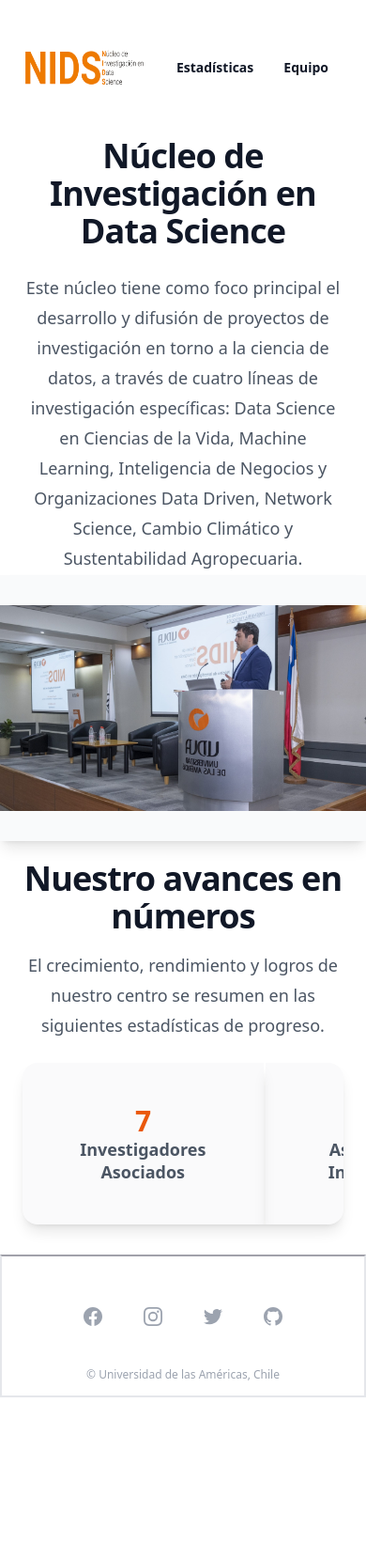
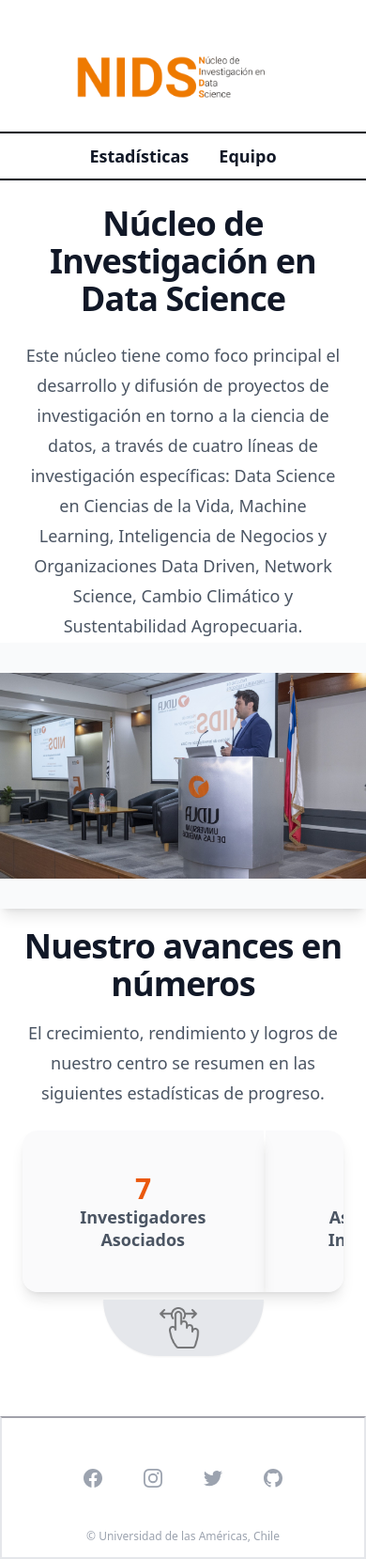
Before and after one commit to Franco-Marchese/nids-static, a website: page index.html in a window 390 px wide. Shown: the whole page at 94% size. Before the commit the page ends 1487 px from the top, so only its background shows below. Drawn offline with Linux system fonts and the light colour scheme.

Commit message:
Cambios a la versión móbil realizados

```diff
--- a/index.html
+++ b/index.html
@@ -10,27 +10,30 @@
     </head>
 
     <header class="bg-white">
-        <nav class="mx-auto flex max-w-7xl items-center justify-between p-6 lg:px-8" aria-label="Global">
-            <div class="flex lg:flex-1">
-              <a href="index.html" class="-m-1.5 p-1.5">
+      <nav class="mx-auto flex max-w-7xl items-center justify-between py-6 lg:px-8" aria-label="Global">
+        <!-- Menu mobil -->
+        <!-- Logo NIDS -->
+        <div class="w-full pb-3 border-b-2 border-gray-950 md:hidden">
+          <div class="grid grid-cols-5 border-b-2 border-gray-950 md:flex-1 md:hidden">
+            <a href="../../index.html" class="col-start-2 col-span-3">
+                <span class="sr-only">NIDS</span>
+                <img class="h-26 w-full" src="./src/templates/img/extras/nids.png" alt="">
+            </a>
+          </div>
+          <div class="flex flex-1 justify-center mt-3 md:hidden">
+            <a href="#stats" class="px-4 text-lg font-semibold leading-6 text-gray-900 hover:text-orange-600">Estadísticas<span aria-hidden="true"></span></a>
+            <a href="./src/templates/team.html" target=blank_ class="px-4 text-lg font-semibold leading-6 text-gray-900 hover:text-orange-600">Equipo<span aria-hidden="true"></span></a>
+          </div>
+          </div>
+        </div>
+        <!-- Menu de escritorio -->
+        <!-- Logo NIDS -->
+        <div class="hidden md:flex md:flex-1">
+          <a href="../../index.html" class="-m-1.5 p-1.5">
               <span class="sr-only">NIDS</span>
               <img class="h-24 w-48" src="./src/templates/img/extras/nids.png" alt="">
           </a>
         </div>
-            <!-- <div class="flex lg:hidden">
-              <button type="button" class="-m-2.5 inline-flex items-center justify-center rounded-md p-2.5 text-gray-700">
-                  <span class="sr-only">Open main menu</span>
-                  <svg class="h-6 w-6" fill="none" viewBox="0 0 24 24" stroke-width="1.5" stroke="currentColor" aria-hidden="true">
-                  <path stroke-linecap="round" stroke-linejoin="round" d="M3.75 6.75h16.5M3.75 12h16.5m-16.5 5.25h16.5" />
-                  </svg>
-              </button>
-            </div> -->
-            <!-- Menu mobil -->
-            <div class="flex flex-1 justify-end md:hidden">
-              <a href="#stats" class="px-4 text-sm font-semibold leading-6 text-gray-900 hover:text-orange-600">Estadísticas<span aria-hidden="true"></span></a>
-              <a href="./src/templates/team.html" target=blank_ class="px-4 text-sm font-semibold leading-6 text-gray-900 hover:text-orange-600">Equipo<span aria-hidden="true"></span></a>
-            </div>
-            <!-- Menu de escritorio -->
         <div class="hidden md:flex md:flex-1 md:justify-end">
           <a href="#stats" class="px-4 text-sm font-semibold leading-6 text-gray-900 hover:text-orange-600">Estadísticas<span aria-hidden="true"></span></a>
           <a href="./src/templates/team.html" target=blank_ class="px-4 text-sm font-semibold leading-6 text-gray-900 hover:text-orange-600">Equipo<span aria-hidden="true"></span></a>
@@ -180,6 +183,12 @@
                           <dt class="text-lg font-semibold leading-6 text-gray-600">Participación en programas de Postgrado UDLA</dt>
                         </div>
                   </dl>
+                  <div class="mb-8 pt-2 grid grid-cols-4 md:hidden">
+                    <div class="bg-gray-200 rounded-b-full shadow-sm p-2 col-start-2 col-span-2 grid grid-cols-3">
+                      <!-- <p class="text-center text-white">Desliza</p> -->
+                      <img class="h-11 w-11 col-start-2 animate-pulse" src="./src/templates/img/extras/swipe.png" alt="">
+                    </div>
+                  </div>
               </div>
           </div>
       </div>
```
Also changed, not shown: src/templates/team.html (+35 -26 lines), src/styles/output.css, src/templates/img/extras/swipe.png (added). Lines whose indentation alone changed are shown as unchanged.
